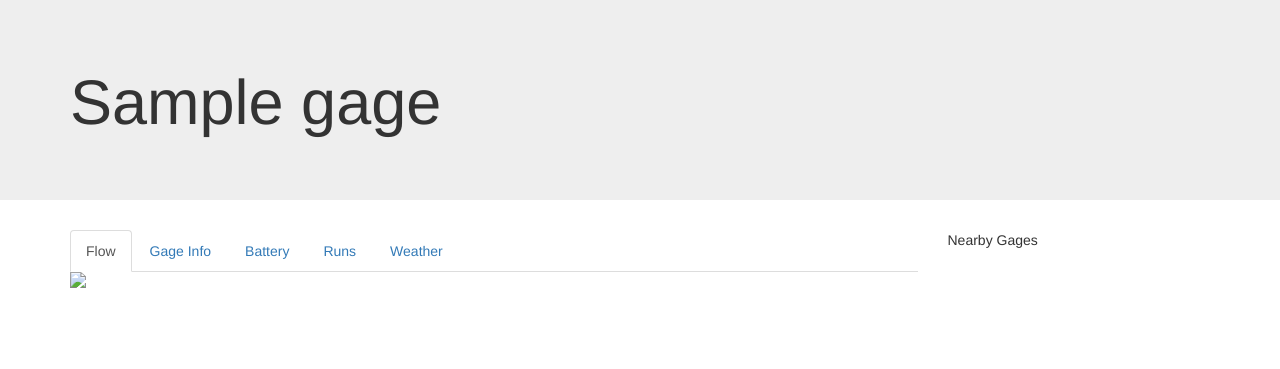
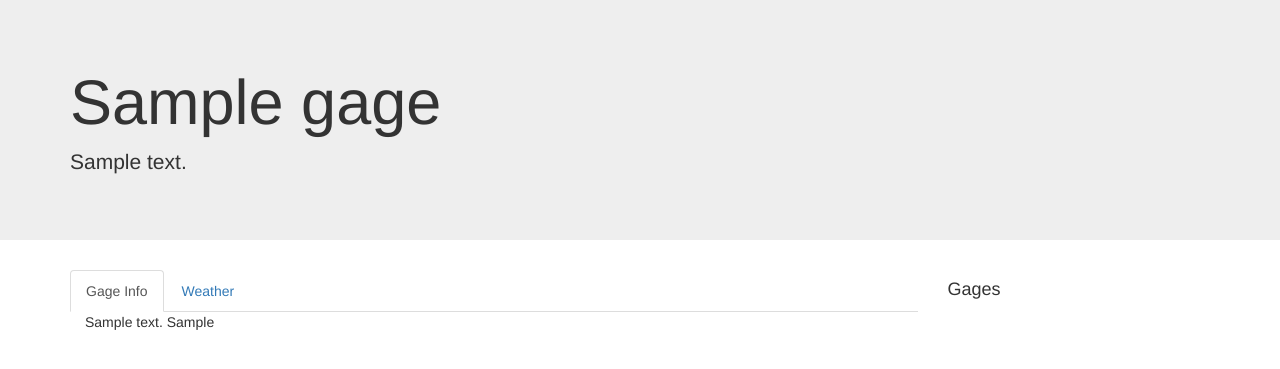
Before and after one commit to abkfenris/gage-web, a Flask app: template app/templates/gage.html in a window 1280 px wide. Shown: the part 51-420 px from the top of the page. Run offline with Flask 2, Linux system fonts and the light colour scheme; tables that the repository leaves empty hold one stand-in row (values such as "Sample post"); the template is opened without the code that fills it: values that come from a table or form of the project are taken from there, most other values are stand-ins (such as "Sample title", 1, 10 or a date in 2020); parts of the project's set-up code (start-up, migrations or seed data) failed here and were passed over; some libraries are stand-ins or nearby versions.

Commit message:
gagepage is alive, and linking between pages is working def latlon() on Gage to get location sanely in templates ex: gage.latlon().y for latitude #20 - weather doesn't like when there is no zip code

```diff
--- a/app/templates/about.html
+++ b/app/templates/about.html
@@ -61,7 +61,7 @@
 		  		<h4>Gages</h4>
 	  			<div class="list-group">
 	  				{% for gage in Gage.query.all() %}
-	  				<a href="" class="list-group-item">
+	  				<a href="{{ url_for('.gagepage', id=gage.id ) }}" class="list-group-item">
 	  					{{ gage.name }}
 	  			 	</a>
 	  			 {% endfor %}
--- a/app/templates/gage.html
+++ b/app/templates/gage.html
@@ -18,35 +18,45 @@
 	  		<div class="col-md-9" role="main">
 	  			<!--  Nav tabs -->
 	  			<ul class="nav nav-tabs">
-	  				<li class="active"><a href="#flow" data-toggle="tab">Flow {{ gage.level_badge() }}</a></li>
-	  				<li><a href="#info" data-toggle="tab">Gage Info</a></li>
-	  				<li><a href="#battery" data-toggle="tab">Battery</a></li>
-	  				<li><a href="#runs" data-toggle="tab">Runs</a></li>
+	  				{#<li class="active"><a href="#flow" data-toggle="tab">Flow {{ gage.level_badge() }}</a></li>#}
+	  				<li class="active"><a href="#info" data-toggle="tab">Gage Info</a></li>
+	  				{#<li><a href="#battery" data-toggle="tab">Battery</a></li>#}
+	  				{#<li><a href="#runs" data-toggle="tab">Runs</a></li>#}
 	  				<li><a href="#weather" data-toggle="tab">Weather</a></li>
 	  			</ul>
 	  			<!-- Tab contents -->
 	  			<div class="tab-content">
+		  			{#
 	  				<div class="tab-pane active" id="flow">
 	  					<img src="{{ url_for('gagelevelplot', id=id ) }}" class="img-responsive">
 	  				</div>
-	  				<div class="tab-pane" id="info">
+	  				#}
+
+	  				<div class="tab-pane active" id="info">
 	  					<div class="container">
-		  					{{ gage.description_html() }}
+		  					{{ gage.description }}
+		  					{{ gage.latlon().x }}
 	  					</div>
 	  				</div>
+
+	  				{#
 	  				<div class="tab-pane" id="battery">
 		  				<img src="{{ url_for('gagebatteryplot', id=id ) }}" class="img-responsive">
 	  				</div>
+	  				#}
+	  				{#
 	  				<div class="tab-pane" id="runs">
 	  					<div>
 		  					{{ gage.runs_html() }}
 	  					</div>
 	  				</div>
+	  				#}
+
 	  				<div class="tab-pane" id="weather">
-	  					<iframe id="forecast_embed" type="text/html" frameborder="0" height="245" width="100%" src="http://forecast.io/embed/#lat={{ gage.latitude }}&lon={{ gage.longitude }}&name={{ gage.name }}"> </iframe>
+	  					<iframe id="forecast_embed" type="text/html" frameborder="0" height="245" width="100%" src="http://forecast.io/embed/#lat={{ gage.latlon().y }}&lon={{ gage.latlon().x }}&name={{ gage.name }}"> </iframe>
 	  					Other weather resources:
 	  					<div class="list-group">
-	  						<a href="http://forecast.weather.gov/MapClick.php?lat={{ gage.latitude }}&lon={{ gage.longitude }}&site=all&smap=1" class="list-group-item">
+	  						<a href="http://forecast.weather.gov/MapClick.php?lat={{ gage.latlon().y }}&lon={{ gage.latlon().x }}&site=all&smap=1" class="list-group-item">
 	  						NOAA - NWS - Weather.gov
 	  						</a>
 	  						<a href="http://www.wunderground.com/weather-forecast/zmw:{{ gage.zipcode }}.1.99999" class="list-group-item">Weather Underground</a>
@@ -54,15 +64,15 @@
 	  					</div>
 
 	  				</div>
+
 	  			</div>
 	  		</div>
 	  		<div class="col-md-3">
-	  			Nearby Gages
-	  			 <div class="list-group">
-	  			 	{% for id, distance in gage.other_gage_distance()[0:3] %}{# selecting only the two nearest gages to show right now #}
-	  			 	<a href="{{ url_for('gagepage', id=Gage.get(Gage.id == id).id ) }}" class="list-group-item">
-	  			 		{{ Gage.get(Gage.id == id).name }}
-		  			 	{{ Gage.get(Gage.id == id).level_badge() }}
+	  			<h4>Gages</h4>
+	  			<div class="list-group">
+	  				{% for gage in Gage.query.all() %}
+	  				<a href="{{ url_for('.gagepage', id=gage.id ) }}" class="list-group-item">
+	  					{{ gage.name }}
 	  			 	</a>
 	  			 {% endfor %}
 	  			 </div>
--- a/app/templates/gages.html
+++ b/app/templates/gages.html
@@ -16,7 +16,7 @@
 	  		<div class="col-md-8" role="main">
   				<div class="list-group">
   				{% for gage in Gage.query.all() %}
-  					<a href="{#{{ url_for('gagepage', id=gage.id ) }}#}" class="list-group-item">
+  					<a href="{{ url_for('.gagepage', id=gage.id ) }}" class="list-group-item">
   						{{ gage.name }} -
   						{{ gage.location }}
   					</a>
--- a/app/templates/index.html
+++ b/app/templates/index.html
@@ -24,7 +24,7 @@
 		  		<h4>Gages</h4>
 	  			<div class="list-group">
 	  				{% for gage in Gage.query.all() %}
-	  				<a href="" class="list-group-item">
+	  				<a href="{{ url_for('.gagepage', id=gage.id ) }}" class="list-group-item">
 	  					{{ gage.name }}
 	  			 	</a>
 	  			 {% endfor %}
```
Also changed, not shown: app/main/views.py (+10 -1 lines), app/models.py (+12 -0 lines).
